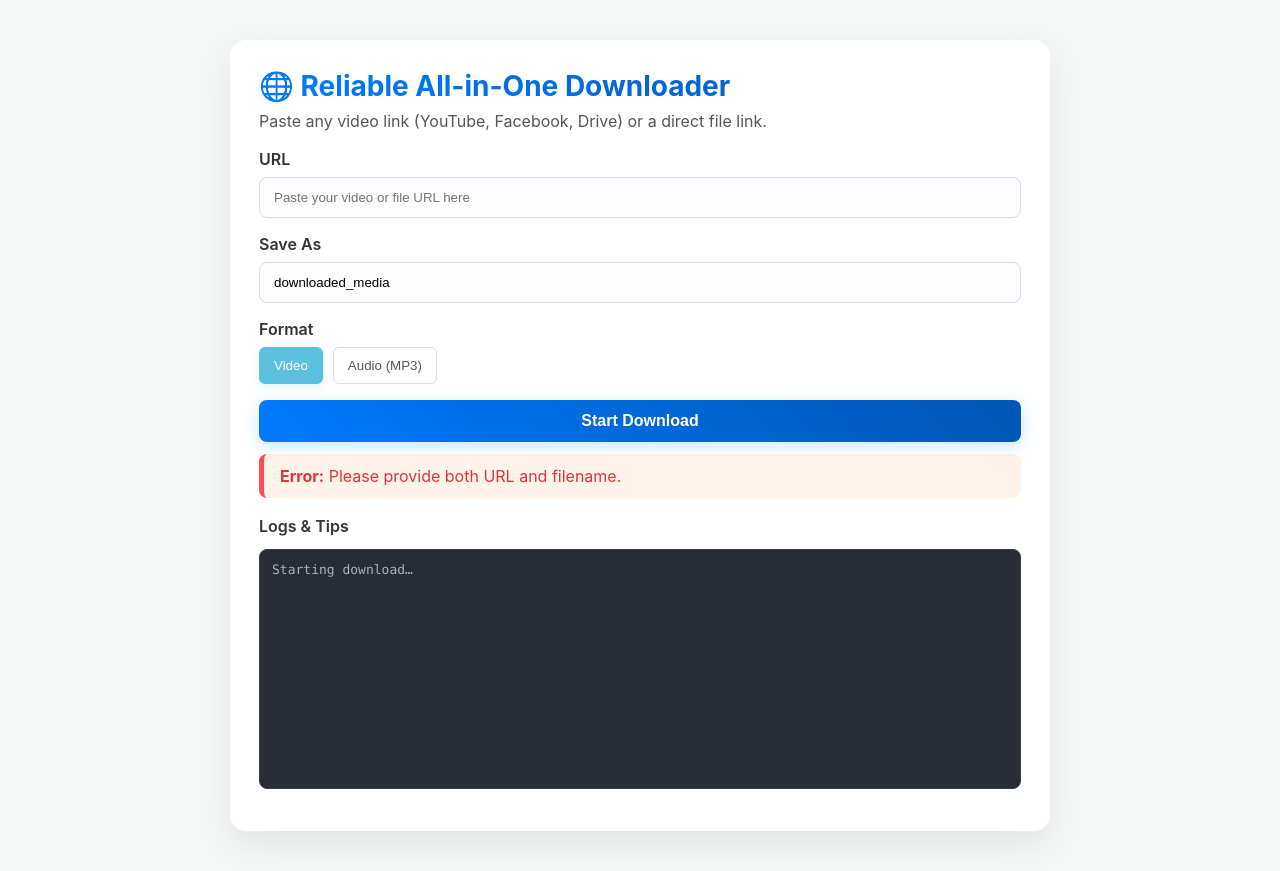
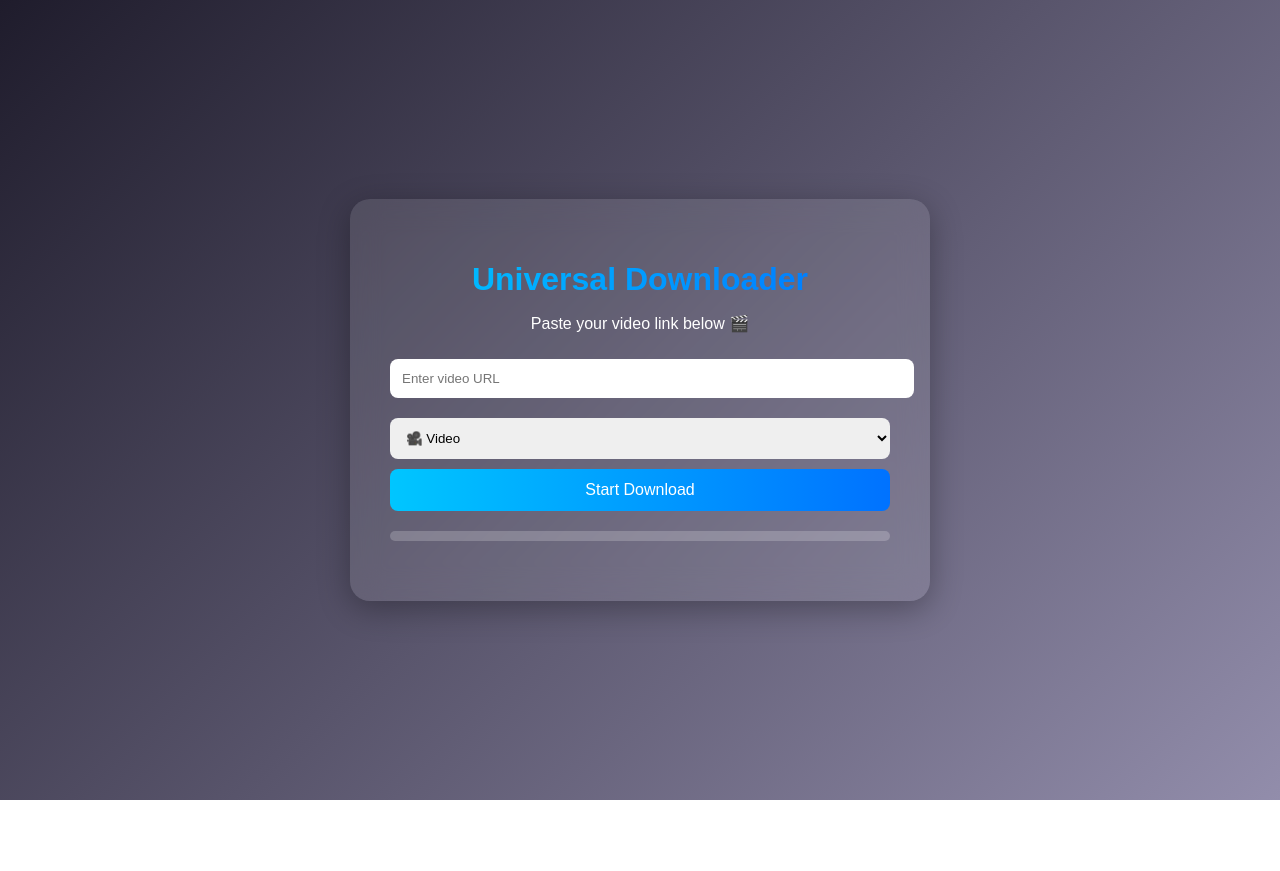
Before and after one commit to jamiul2168/URL-to-Downloader, a plain HTML site: page universal-downloader/templates/index.html in a window 1280 px wide. Both pictures are taken after a click on the button "Start Download". After the commit the page ends 800 px from the top, so only its background shows below. Drawn offline with Linux system fonts and the light colour scheme.

Commit message:
Update index.html

```diff
--- a/universal-downloader/templates/index.html
+++ b/universal-downloader/templates/index.html
@@ -1,87 +1,128 @@
-<!doctype html>
+<!DOCTYPE html>
 <html lang="en">
 <head>
-  <meta charset="utf-8"/>
-  <meta name="viewport" content="width=device-width,initial-scale=1"/>
-  <title>🌐 Reliable All-in-One Downloader</title>
-  <link rel="stylesheet" href="/static/style.css"/>
+<meta charset="UTF-8" />
+<meta name="viewport" content="width=device-width, initial-scale=1.0" />
+<title>🌐 Universal Downloader</title>
+<style>
+  body {
+    font-family: "Poppins", sans-serif;
+    background: linear-gradient(135deg, #1f1c2c, #928dab);
+    color: white;
+    display: flex;
+    justify-content: center;
+    align-items: center;
+    height: 100vh;
+    margin: 0;
+  }
+  .glass-box {
+    background: rgba(255, 255, 255, 0.1);
+    backdrop-filter: blur(15px);
+    border-radius: 20px;
+    padding: 40px;
+    width: 90%;
+    max-width: 500px;
+    box-shadow: 0 8px 32px rgba(0, 0, 0, 0.3);
+    text-align: center;
+  }
+  h1 {
+    background: linear-gradient(to right, #00c6ff, #0072ff);
+    -webkit-background-clip: text;
+    -webkit-text-fill-color: transparent;
+    margin-bottom: 10px;
+  }
+  input, select {
+    width: 100%;
+    padding: 12px;
+    border: none;
+    border-radius: 8px;
+    margin: 10px 0;
+    outline: none;
+  }
+  button {
+    width: 100%;
+    padding: 12px;
+    border: none;
+    border-radius: 8px;
+    background: linear-gradient(90deg, #00c6ff, #0072ff);
+    color: white;
+    font-size: 16px;
+    cursor: pointer;
+    transition: all 0.2s;
+  }
+  button:hover { transform: scale(1.03); }
+  .progress {
+    width: 100%;
+    height: 10px;
+    background: rgba(255,255,255,0.2);
+    border-radius: 8px;
+    overflow: hidden;
+    margin-top: 20px;
+  }
+  .bar {
+    width: 0%;
+    height: 100%;
+    background: linear-gradient(90deg, #4facfe, #00f2fe);
+    transition: width 0.4s ease;
+  }
+  .output {
+    margin-top: 20px;
+    color: #fff;
+    font-size: 14px;
+    word-break: break-word;
+  }
+</style>
 </head>
 <body>
-  <div class="wrap glass">
-    <h1 class="title">🌐 Reliable All-in-One Downloader</h1>
-    <p class="sub">Paste any video link (YouTube, Facebook, Drive) or a direct file link.</p>
-
-    <div class="group">
-      <label>URL</label>
-      <input id="url" type="text" placeholder="Paste your video or file URL here"/>
-    </div>
-
-    <div class="group">
-      <label>Save As</label>
-      <input id="filename" type="text" placeholder="e.g., my_video" value="downloaded_media"/>
-    </div>
-
-    <div class="group">
-      <label>Format</label>
-      <div class="toggle">
-        <button id="btnVideo" class="btn active" data-mode="video">Video</button>
-        <button id="btnAudio" class="btn" data-mode="audio">Audio (MP3)</button>
-      </div>
-    </div>
-
-    <button id="start" class="primary">Start Download</button>
-
-    <div id="status" class="alert info" style="display:none;"></div>
-
-    <div id="progress" class="bar" style="display:none;">
-      <div class="inner">Working…</div>
-    </div>
-
-    <div id="result"></div>
-
-    <div class="logs">
-      <div class="logs-title">Logs & Tips</div>
-      <pre id="logbox">Logs will appear here after completion.</pre>
-    </div>
+  <div class="glass-box">
+    <h1>Universal Downloader</h1>
+    <p>Paste your video link below 🎬</p>
+    <input type="text" id="url" placeholder="Enter video URL" />
+    <select id="mode">
+      <option value="video">🎥 Video</option>
+      <option value="audio">🎵 Audio (MP3)</option>
+    </select>
+    <button id="downloadBtn">Start Download</button>
+    <div class="progress"><div class="bar" id="bar"></div></div>
+    <div class="output" id="output"></div>
   </div>
 
 <script>
-let mode = "video";
-const $ = id => document.getElementById(id);
-const urlEl = $("url"), nameEl = $("filename"), statusEl = $("status");
-const resultEl = $("result"), logbox = $("logbox"), startBtn = $("start");
-const progress = $("progress"), btnVideo = $("btnVideo"), btnAudio = $("btnAudio");
+const backend = "https://url-to-downloader.onrender.com/api/download";
 
-btnVideo.onclick = () => { mode = "video"; btnVideo.classList.add("active"); btnAudio.classList.remove("active"); }
-btnAudio.onclick = () => { mode = "audio"; btnAudio.classList.add("active"); btnVideo.classList.remove("active"); }
+document.getElementById("downloadBtn").addEventListener("click", async () => {
+  const url = document.getElementById("url").value.trim();
+  const mode = document.getElementById("mode").value;
+  const bar = document.getElementById("bar");
+  const out = document.getElementById("output");
 
-function showStatus(html, cls="info"){ statusEl.style.display="block"; statusEl.className="alert "+cls; statusEl.innerHTML=html; }
-function setProgress(v){ progress.style.display = v ? "block" : "none"; }
+  if (!url) return alert("Please enter a valid video URL!");
 
-$("start").onclick = async () => {
-  resultEl.innerHTML = ""; logbox.textContent = "Starting download…";
-  const url = urlEl.value.trim(), filename = nameEl.value.trim();
-  if(!url || !filename){ showStatus("<b>Error:</b> Please provide both URL and filename.","error"); return; }
+  bar.style.width = "30%";
+  out.innerHTML = "Processing...";
 
-  startBtn.disabled = true; setProgress(true); showStatus("<i>Initiating download…</i>","info");
-  try{
-    const r = await fetch("/api/download", {
-      method:"POST", headers:{"Content-Type":"application/json"},
-      body: JSON.stringify({url, filename, mode})
+  try {
+    const res = await fetch(backend, {
+      method: "POST",
+      headers: { "Content-Type": "application/json" },
+      body: JSON.stringify({ url, filename: "downloaded_media", mode })
     });
-    const data = await r.json();
-    if(!data.ok){ showStatus("<b>Download Error:</b> "+(data.error||"Unknown"),"error"); logbox.textContent = data.error || "No details."; }
-    else{
-      showStatus("<b>Download successful!</b> File is ready.","success");
-      logbox.textContent = `Downloaded file: ${data.file}\nSize: ${data.size} bytes`;
-      resultEl.innerHTML = `<a class="dl" href="${data.download_url}">Click Here to Download "${data.file}"</a>`;
+
+    const data = await res.json();
+    if (data.ok) {
+      bar.style.width = "100%";
+      out.innerHTML = `<b>✅ Download Ready:</b> <br>
+        <a href="${backend.replace('/api/download','')}/file/${data.file}"
+        style="color:#00f2fe; text-decoration:none;" download>Click here to download</a>`;
+    } else {
+      bar.style.width = "0%";
+      out.innerHTML = `❌ Error: ${data.error}`;
     }
-  }catch(e){
-    showStatus("<b>Unexpected error:</b> "+e.message,"error"); logbox.textContent = e.stack || String(e);
-  }finally{
-    setProgress(false); startBtn.disabled = false;
+  } catch (e) {
+    bar.style.width = "0%";
+    out.innerHTML = "⚠️ Connection failed! Please try again.";
   }
-}
+});
 </script>
 </body>
 </html>
```
